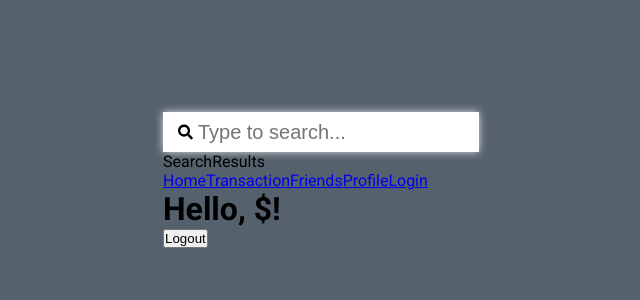
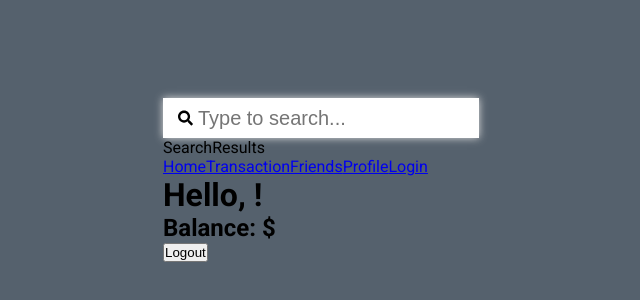
Before and after one commit to ALLHUBS-Jan-2024-Liftoff/crafty-coders, a React (Vite) app in the folder LaunchCash-Frontend/: page /profile/1 in a window 1280 px wide. Shown: the part 220-520 px from the top of the page, without its empty margins (319-959 px from the left). Built offline with nearby package versions, Linux system fonts and the light colour scheme.

Commit message:
added balance to profile

```diff
--- a/LaunchCash-Frontend/src/pages/LoginRegister/LoginRegister.jsx
+++ b/LaunchCash-Frontend/src/pages/LoginRegister/LoginRegister.jsx
@@ -1,5 +1,5 @@
 import React, { useState } from "react";
-import { redirect, useNavigate } from "react-router-dom";
+import { useNavigate } from "react-router-dom";
 import { FaUserAstronaut, FaLock, FaEnvelope } from "react-icons/fa";
 import axios from "axios";
 import "./assets/LoginRegister.css";
@@ -11,7 +11,6 @@ const LoginRegister = () => {
   const [password, setPassword] = useState("");
   const [message, setMessage] = useState("");
   const [action, setAction] = useState("");
-  const [isLoggedIn, setIsLoggedIn] = useState(false);
   const navigate = useNavigate("");
 
   const handleLogin = async (e) => {
@@ -20,10 +19,7 @@ const LoginRegister = () => {
       const response = await axios.get("http://localhost:8080/api/user/login", {
         params: { username, password },
       });
-      console.log(response.data);
-      console.log(response.data.user.username);
       localStorage.setItem("user", JSON.stringify(response.data.user));
-      setIsLoggedIn(true);
       navigate(`/profile/${username}`);
     } catch (error) {
       console.error("Error logging in:", error);
@@ -46,7 +42,7 @@ const LoginRegister = () => {
         }
       );
       setMessage(response.data.message);
-      localStorage.setItem("user", JSON.stringify(response.data.user));
+      localStorage.setItem("user", JSON.stringify(response.data));
       navigate(`/profile/${username}`);
     } catch (error) {
       console.error("Error logging in:", error);
@@ -66,7 +62,6 @@ const LoginRegister = () => {
 
   return (
     <>
-      {!isLoggedIn ? (
       <div className={`wrapper${action}`}>
         <div className="form-box login">
           <form action="" onSubmit={handleLogin}>
@@ -172,9 +167,6 @@ const LoginRegister = () => {
           {message && <p>{message}</p>}
         </div>
       </div>
-      ) : (
-        redirect("/profile/:username")
-      )}
     </>
   );
 };
--- a/LaunchCash-Frontend/src/pages/LoginRegister/components/UserContext.jsx
+++ b/LaunchCash-Frontend/src/pages/LoginRegister/components/UserContext.jsx
@@ -5,7 +5,6 @@ const UserContext = createContext();
 
 export const UserProvider = ({ children }) => {
   const [currentUser, setCurrentUser] = useState("");
-  console.log(children);
 
   useEffect(() => {
     const checkUser = async () => {
@@ -17,7 +16,6 @@ export const UserProvider = ({ children }) => {
       }
 
       setCurrentUser(authUser);
-      console.log(authUser);
     };
 
     checkUser();
@@ -32,4 +30,4 @@ export const UserProvider = ({ children }) => {
   );
 };
 
-export default UserContext;
+export { UserContext };
--- a/LaunchCash-Frontend/src/pages/profile.jsx
+++ b/LaunchCash-Frontend/src/pages/profile.jsx
@@ -10,6 +10,7 @@ const Profile = () => {
   console.log(user);
   console.log(user.username);
   const username = user.username;
+  const balance = user.balance;
   console.log(username);
 
   const logout = () => {
@@ -20,11 +21,14 @@ const Profile = () => {
 
   return (
     <>
-      <div>
-        <h1>Hello, ${username}!</h1>
-      </div>
-      <div>
-        <button onClick={logout}>Logout</button>
+      <div className="hello-user">
+        <h1>Hello, {username}!</h1>
+        <div>
+          <h2>Balance: ${balance}</h2>
+          <div>
+            <button onClick={logout}>Logout</button>
+          </div>
+        </div>
       </div>
     </>
   );
```
Lines whose indentation alone changed are shown as unchanged.
